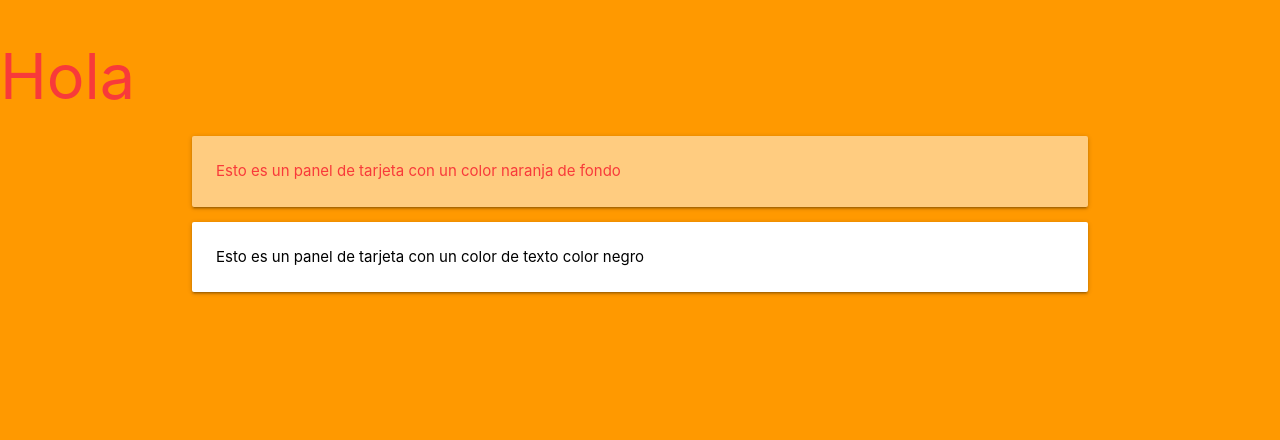
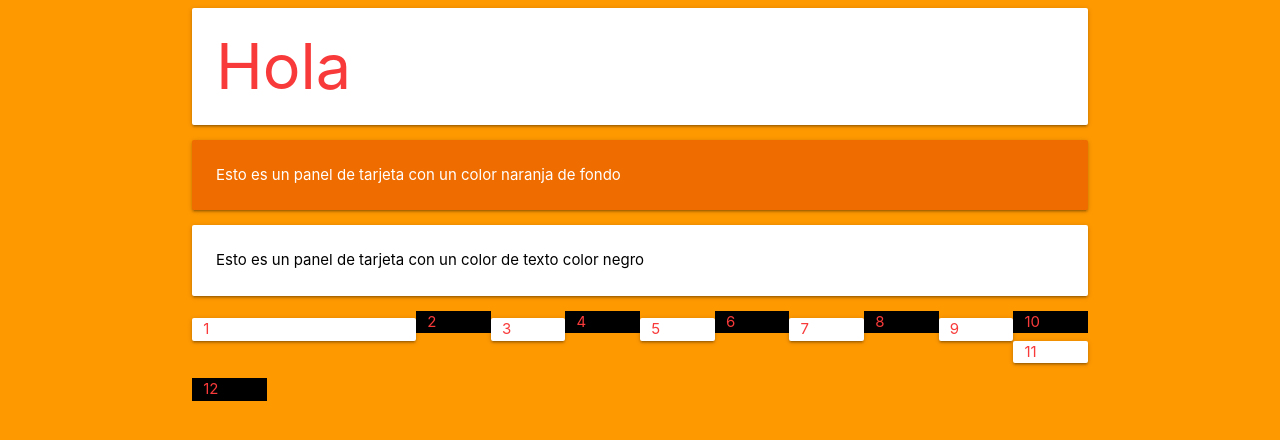
Before and after one commit to Johitan15913/Practica1, a plain HTML site: page index.html in a window 1280 px wide. Drawn offline with nearby package versions, Linux system fonts and the light colour scheme.

Commit message:
Grid
Agregue columnas  al codigo con el sistema de materialize

```diff
--- a/index.html
+++ b/index.html
@@ -9,12 +9,29 @@
     <link rel="stylesheet" href="https://cdnjs.cloudflare.com/ajax/libs/materialize/1.0.0/css/materialize.min.css">
 </head>
 <body>
-    <h1>Hola</h1>
     <div class="container">
-        <div class="card-panel orange lighten-3">Esto es un panel de tarjeta con un color naranja de fondo</div>
+        <h1 class="card-panel">Hola</h1>
+        <div class="card-panel orange darken-3 white-text">Esto es un panel de tarjeta con un color naranja de fondo</div>
         <div class="card-panel">
             <span class="black-text text-darken-2">Esto es un panel de tarjeta con un color de texto color negro</span>
         </div>
+
+        <div class="row">
+            <div class="col s3 card-panel white">1</div>
+            <div class="col s1 black">2</div>
+            <div class="col s1 card-panel white">3</div>
+            <div class="col s1 black">4</div>
+            <div class="col s1 card-panel white">5</div>
+            <div class="col s1 black">6</div>
+            <div class="col s1 card-panel white">7</div>
+            <div class="col s1 black">8</div>
+            <div class="col s1 card-panel white">9</div>
+            <div class="col s1 black">10</div>
+            <div class="col s1 card-panel white">11</div>
+            <div class="col s1 black">12</div>
+          </div>
+
+
     </div>
 
 
```
